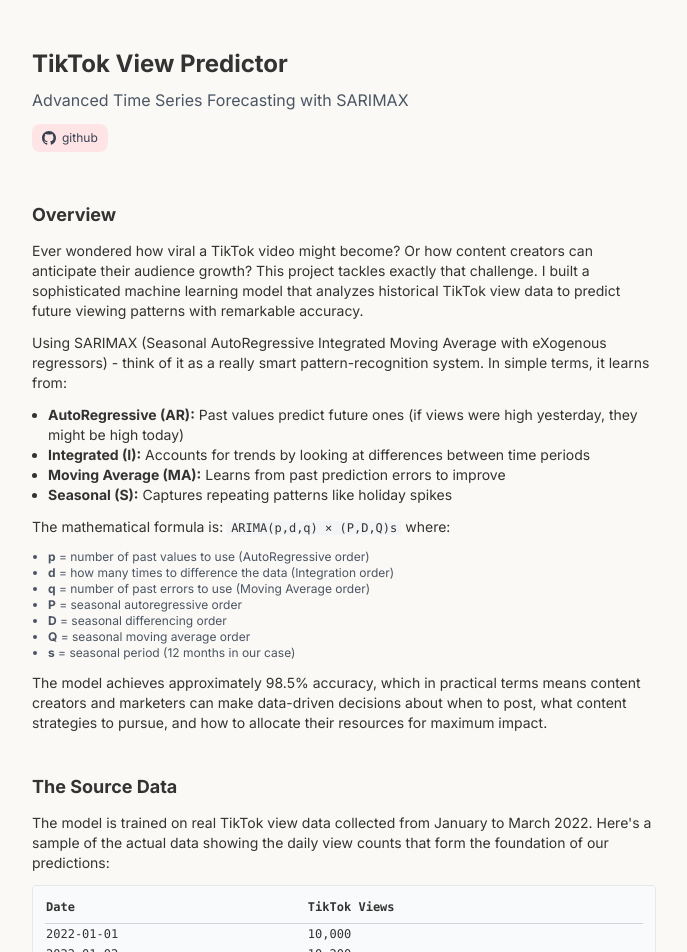
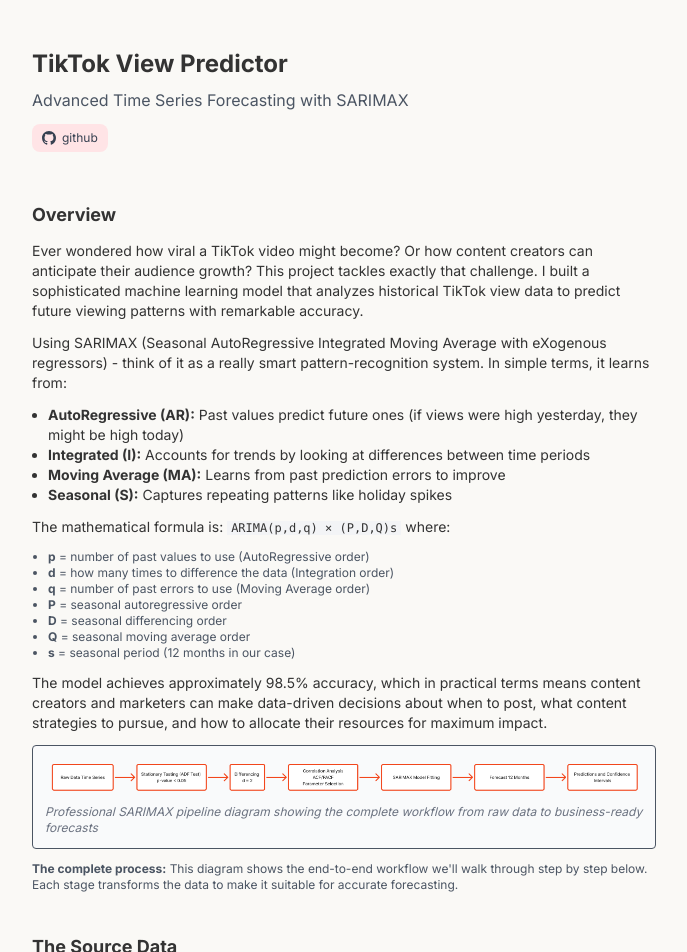
Before and after one commit to nicholaschen09/tiktok-view-predictor, a Next.js app: page / in a window 1280 px wide. Shown: the top 952 px of the page, without its empty margins (296-983 px from the left). Built offline with nearby package versions, Linux system fonts and the light colour scheme.

Commit message:
added flowchart

```diff
--- a/app/page.tsx
+++ b/app/page.tsx
@@ -14,7 +14,7 @@
             rel="noopener noreferrer"
           >
             <svg className="w-3.5 h-3.5" fill="currentColor" viewBox="0 0 24 24">
-              <path d="M12 0c-6.626 0-12 5.373-12 12 0 5.302 3.438 9.8 8.207 11.387.599.111.793-.261.793-.577v-2.234c-3.338.726-4.033-1.416-4.033-1.416-.546-1.387-1.333-1.756-1.333-1.756-1.089-.745.083-.729.083-.729 1.205.084 1.839 1.237 1.839 1.237 1.07 1.834 2.807 1.304 3.492.997.107-.775.418-1.305.762-1.604-2.665-.305-5.467-1.334-5.467-5.931 0-1.311.469-2.381 1.236-3.221-.124-.303-.535-1.524.117-3.176 0 0 1.008-.322 3.301 1.23.957-.266 1.983-.399 3.003-.404 1.02.005 2.047.138 3.006.404 2.291-1.552 3.297-1.23 3.297-1.23.653 1.653.242 2.874.118 3.176.77.84 1.235 1.911 1.235 3.221 0 4.609-2.807 5.624-5.479 5.921.43.372.823 1.102.823 2.222v3.293c0 .319.192.694.801.576 4.765-1.589 8.199-6.086 8.199-11.386 0-6.627-5.373-12-12-12z"/>
+              <path d="M12 0c-6.626 0-12 5.373-12 12 0 5.302 3.438 9.8 8.207 11.387.599.111.793-.261.793-.577v-2.234c-3.338.726-4.033-1.416-4.033-1.416-.546-1.387-1.333-1.756-1.333-1.756-1.089-.745.083-.729.083-.729 1.205.084 1.839 1.237 1.839 1.237 1.07 1.834 2.807 1.304 3.492.997.107-.775.418-1.305.762-1.604-2.665-.305-5.467-1.334-5.467-5.931 0-1.311.469-2.381 1.236-3.221-.124-.303-.535-1.524.117-3.176 0 0 1.008-.322 3.301 1.23.957-.266 1.983-.399 3.003-.404 1.02.005 2.047.138 3.006.404 2.291-1.552 3.297-1.23 3.297-1.23.653 1.653.242 2.874.118 3.176.77.84 1.235 1.911 1.235 3.221 0 4.609-2.807 5.624-5.479 5.921.43.372.823 1.102.823 2.222v3.293c0 .319.192.694.801.576 4.765-1.589 8.199-6.086 8.199-11.386 0-6.627-5.373-12-12-12z" />
             </svg>
             github
           </a>
@@ -55,6 +55,11 @@
           can make data-driven decisions about when to post, what content strategies to pursue, and how to allocate
           their resources for maximum impact.
         </p>
+        <div className="border border-gray-600 rounded p-3 mb-3 bg-gray-50 max-w-5xl mx-auto">
+          <img src="/diagram.png" alt="SARIMAX Pipeline Process Flow" className="w-full max-w-4xl mx-auto rounded mb-2" />
+          <p className="text-xs text-gray-500 italic">Professional SARIMAX pipeline diagram showing the complete workflow from raw data to business-ready forecasts</p>
+        </div>
+        <p className="text-xs text-gray-600 mb-3"><strong>The complete process:</strong> This diagram shows the end-to-end workflow we'll walk through step by step below. Each stage transforms the data to make it suitable for accurate forecasting.</p>
       </section>
 
       <section className="mb-8 sm:mb-10">
@@ -196,6 +201,7 @@
           <p className="text-xs text-gray-500 italic">Four-panel decomposition: original observed data, trend component, seasonal component, and residual (random noise) component</p>
         </div>
         <p className="text-xs text-gray-600 mb-3"><strong>What this shows:</strong> The trend panel shows steady growth over time. The seasonal panel reveals repeating patterns (weekly/monthly cycles). The residual panel shows random fluctuations after removing trend and seasonality - this is what's left for the model to learn from.</p>
+        <p className="text-xs text-gray-600 mb-3"><strong>Understanding seasonality:</strong> Social media engagement follows predictable seasonal patterns - holidays drive spikes (December, February, June), while transition periods see lower activity. The seasonal decomposition above shows how our model learns to identify and predict these yearly cycles.</p>
       </section>
 
       <section className="mb-8 sm:mb-10">
@@ -457,7 +463,7 @@
             rel="noopener noreferrer"
           >
             <svg className="w-3.5 h-3.5" fill="currentColor" viewBox="0 0 24 24">
-              <path d="M12 0c-6.626 0-12 5.373-12 12 0 5.302 3.438 9.8 8.207 11.387.599.111.793-.261.793-.577v-2.234c-3.338.726-4.033-1.416-4.033-1.416-.546-1.387-1.333-1.756-1.333-1.756-1.089-.745.083-.729.083-.729 1.205.084 1.839 1.237 1.839 1.237 1.07 1.834 2.807 1.304 3.492.997.107-.775.418-1.305.762-1.604-2.665-.305-5.467-1.334-5.467-5.931 0-1.311.469-2.381 1.236-3.221-.124-.303-.535-1.524.117-3.176 0 0 1.008-.322 3.301 1.23.957-.266 1.983-.399 3.003-.404 1.02.005 2.047.138 3.006.404 2.291-1.552 3.297-1.23 3.297-1.23.653 1.653.242 2.874.118 3.176.77.84 1.235 1.911 1.235 3.221 0 4.609-2.807 5.624-5.479 5.921.43.372.823 1.102.823 2.222v3.293c0 .319.192.694.801.576 4.765-1.589 8.199-6.086 8.199-11.386 0-6.627-5.373-12-12-12z"/>
+              <path d="M12 0c-6.626 0-12 5.373-12 12 0 5.302 3.438 9.8 8.207 11.387.599.111.793-.261.793-.577v-2.234c-3.338.726-4.033-1.416-4.033-1.416-.546-1.387-1.333-1.756-1.333-1.756-1.089-.745.083-.729.083-.729 1.205.084 1.839 1.237 1.839 1.237 1.07 1.834 2.807 1.304 3.492.997.107-.775.418-1.305.762-1.604-2.665-.305-5.467-1.334-5.467-5.931 0-1.311.469-2.381 1.236-3.221-.124-.303-.535-1.524.117-3.176 0 0 1.008-.322 3.301 1.23.957-.266 1.983-.399 3.003-.404 1.02.005 2.047.138 3.006.404 2.291-1.552 3.297-1.23 3.297-1.23.653 1.653.242 2.874.118 3.176.77.84 1.235 1.911 1.235 3.221 0 4.609-2.807 5.624-5.479 5.921.43.372.823 1.102.823 2.222v3.293c0 .319.192.694.801.576 4.765-1.589 8.199-6.086 8.199-11.386 0-6.627-5.373-12-12-12z" />
             </svg>
             github
           </a>
@@ -468,7 +474,7 @@
             rel="noopener noreferrer"
           >
             <svg className="w-3.5 h-3.5" fill="currentColor" viewBox="0 0 24 24">
-              <path d="M18.244 2.25h3.308l-7.227 8.26 8.502 11.24H16.17l-5.214-6.817L4.99 21.75H1.68l7.73-8.835L1.254 2.25H8.08l4.713 6.231zm-1.161 17.52h1.833L7.084 4.126H5.117z"/>
+              <path d="M18.244 2.25h3.308l-7.227 8.26 8.502 11.24H16.17l-5.214-6.817L4.99 21.75H1.68l7.73-8.835L1.254 2.25H8.08l4.713 6.231zm-1.161 17.52h1.833L7.084 4.126H5.117z" />
             </svg>
             twitter
           </a>
@@ -479,7 +485,7 @@
             rel="noopener noreferrer"
           >
             <svg className="w-3.5 h-3.5" fill="currentColor" viewBox="0 0 24 24">
-              <path d="M12 2C6.48 2 2 6.48 2 12s4.48 10 10 10 10-4.48 10-10S17.52 2 12 2zm-1 17.93c-3.94-.49-7-3.85-7-7.93 0-.62.08-1.21.21-1.79L9 15v1c0 1.1.9 2 2 2v1.93zm6.9-2.54c-.26-.81-1-1.39-1.9-1.39h-1v-3c0-.55-.45-1-1-1H8v-2h2c.55 0 1-.45 1-1V7h2c1.1 0 2-.9 2-2v-.41c2.93 1.19 5 4.06 5 7.41 0 2.08-.8 3.97-2.1 5.39z"/>
+              <path d="M12 2C6.48 2 2 6.48 2 12s4.48 10 10 10 10-4.48 10-10S17.52 2 12 2zm-1 17.93c-3.94-.49-7-3.85-7-7.93 0-.62.08-1.21.21-1.79L9 15v1c0 1.1.9 2 2 2v1.93zm6.9-2.54c-.26-.81-1-1.39-1.9-1.39h-1v-3c0-.55-.45-1-1-1H8v-2h2c.55 0 1-.45 1-1V7h2c1.1 0 2-.9 2-2v-.41c2.93 1.19 5 4.06 5 7.41 0 2.08-.8 3.97-2.1 5.39z" />
             </svg>
             website
           </a>
@@ -490,7 +496,7 @@
             rel="noopener noreferrer"
           >
             <svg className="w-3.5 h-3.5" fill="currentColor" viewBox="0 0 24 24">
-              <path d="M19 0h-14c-2.761 0-5 2.239-5 5v14c0 2.761 2.239 5 5 5h14c2.762 0 5-2.239 5-5v-14c0-2.761-2.238-5-5-5zm-11 19h-3v-11h3v11zm-1.5-12.268c-.966 0-1.75-.79-1.75-1.764s.784-1.764 1.75-1.764 1.75.79 1.75 1.764-.783 1.764-1.75 1.764zm13.5 12.268h-3v-5.604c0-3.368-4-3.113-4 0v5.604h-3v-11h3v1.765c1.396-2.586 7-2.777 7 2.476v6.759z"/>
+              <path d="M19 0h-14c-2.761 0-5 2.239-5 5v14c0 2.761 2.239 5 5 5h14c2.762 0 5-2.239 5-5v-14c0-2.761-2.238-5-5-5zm-11 19h-3v-11h3v11zm-1.5-12.268c-.966 0-1.75-.79-1.75-1.764s.784-1.764 1.75-1.764 1.75.79 1.75 1.764-.783 1.764-1.75 1.764zm13.5 12.268h-3v-5.604c0-3.368-4-3.113-4 0v5.604h-3v-11h3v1.765c1.396-2.586 7-2.777 7 2.476v6.759z" />
             </svg>
             linkedin
           </a>
```
Also changed, not shown: public/diagram.png (added).
